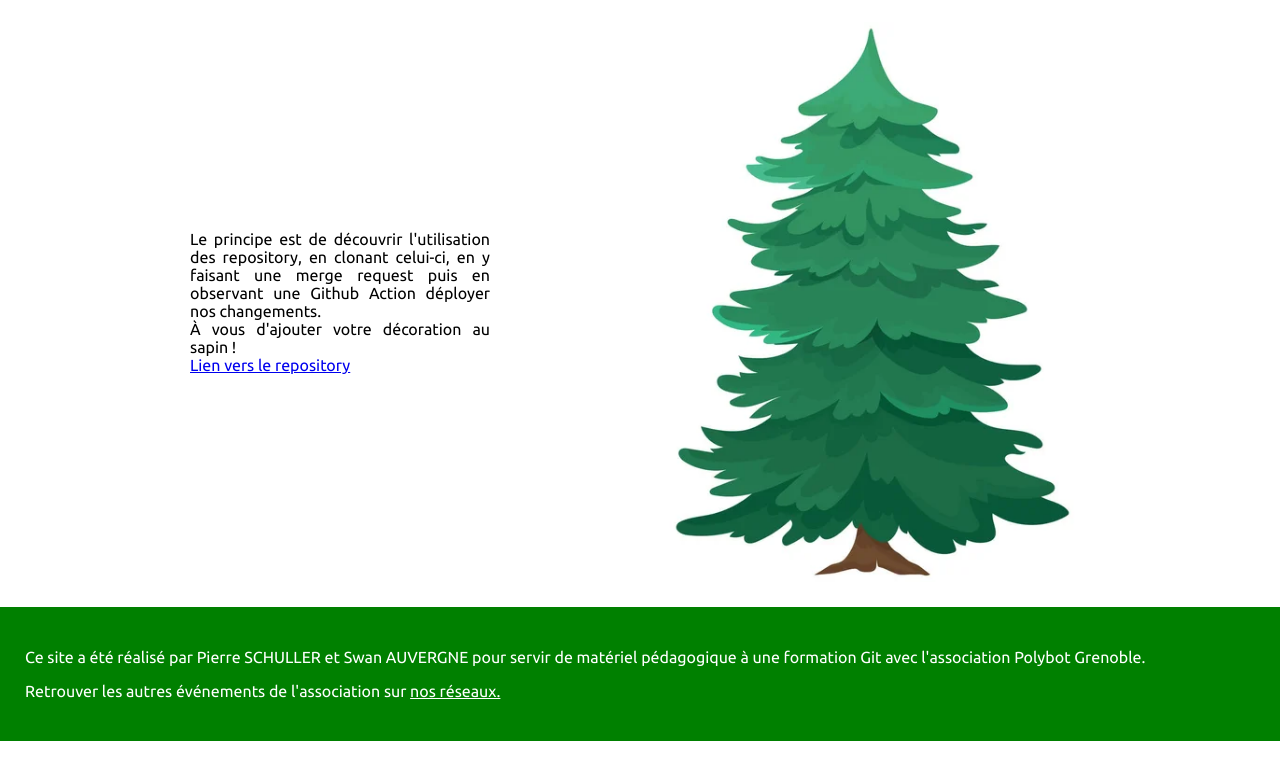
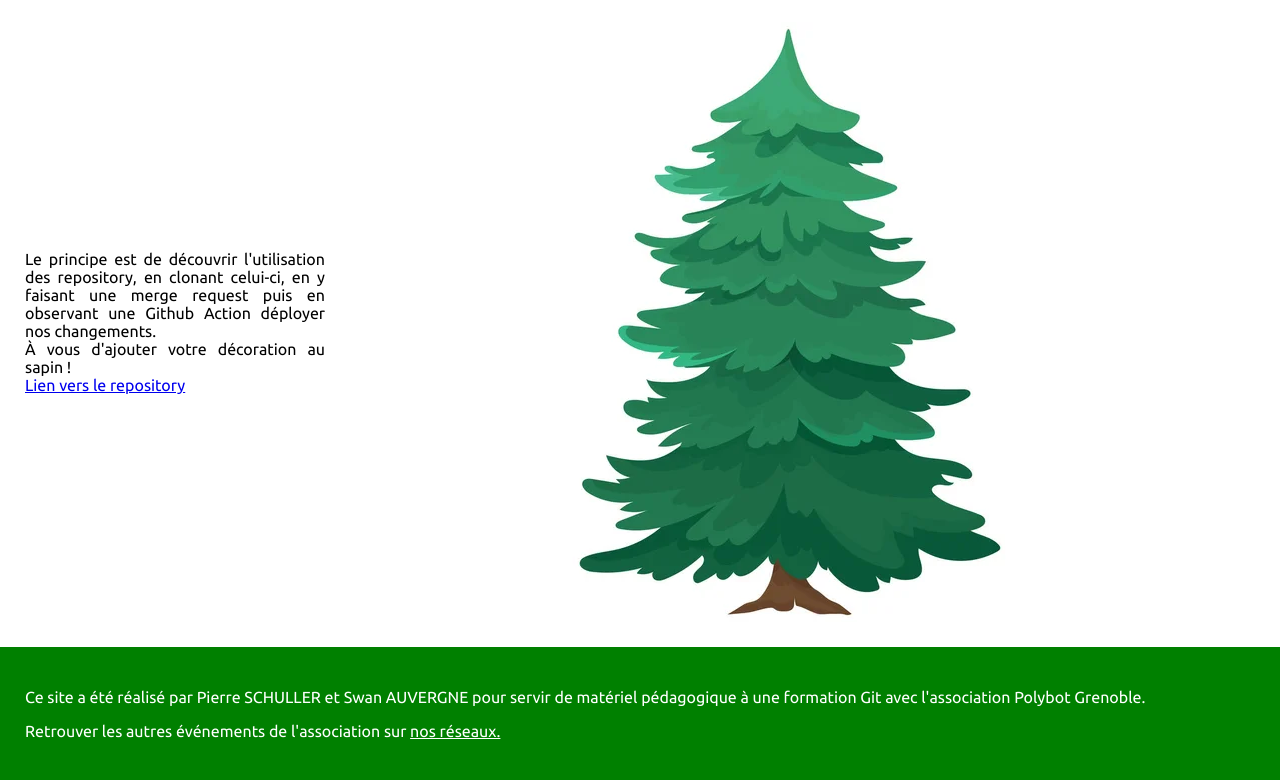
Before and after one commit to Swan38/Sapin-de-No-l-Git, a plain HTML site: page index.html in a window 1280 px wide. Shown: the part 70-850 px from the top of the page. Before the commit the page ends 811 px from the top, so only its background shows below. Drawn offline with Linux system fonts and the light colour scheme.

Commit message:
Ajustement taille sapin

```diff
--- a/index.html
+++ b/index.html
@@ -6,7 +6,7 @@
     <link href="style.css" rel="stylesheet">
     <meta charset="utf-8">
     <link rel="stylesheet" href="https://fonts.googleapis.com/css?family=Ubuntu">
-    <meta content="width=device-width, initial-scale=1">
+    <meta name="viewport" content="width=device-width, initial-scale=1.0">
 </head>
 
 <body>
@@ -14,7 +14,7 @@
         <h1 style="margin:  0;padding: 15px;">Sapin de Noël Git</h1>
     </header>
     <div id="container">
-        <img src="sapin.webp" alt="Image du sapin" style="height:70vh" align="center" />
+        <img id="sapin" src="sapin.webp" alt="Image du sapin"/>
         <p id="context">Le principe est de découvrir l'utilisation des repository, en clonant celui-ci, en y faisant une
             merge
             request puis en observant une Github Action déployer nos changements.<br>
--- a/style.css
+++ b/style.css
@@ -20,9 +20,11 @@ header {
 
 }
 
-img {
+img#sapin {
     margin: 0 auto;
     display: block;
+    height: max-content;
+    max-width: calc(100vw - 2*25px);
 }
 
 footer {
```
